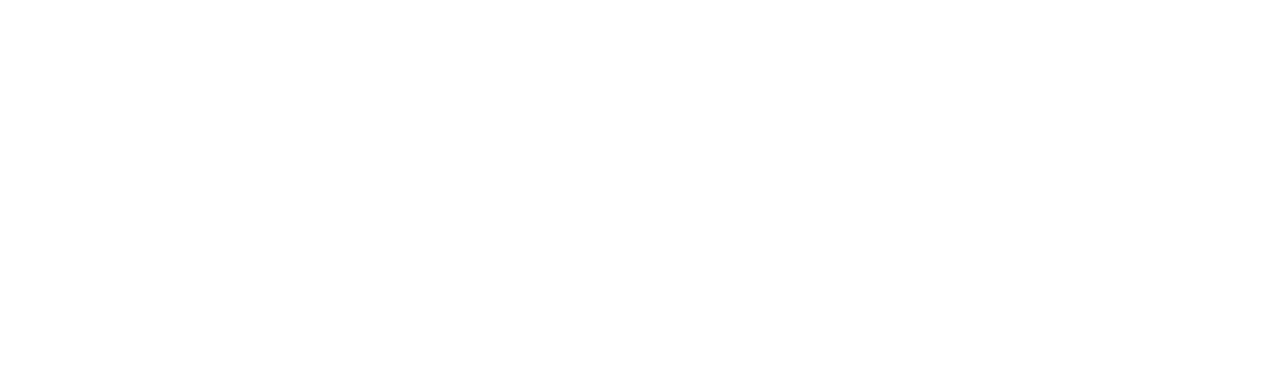
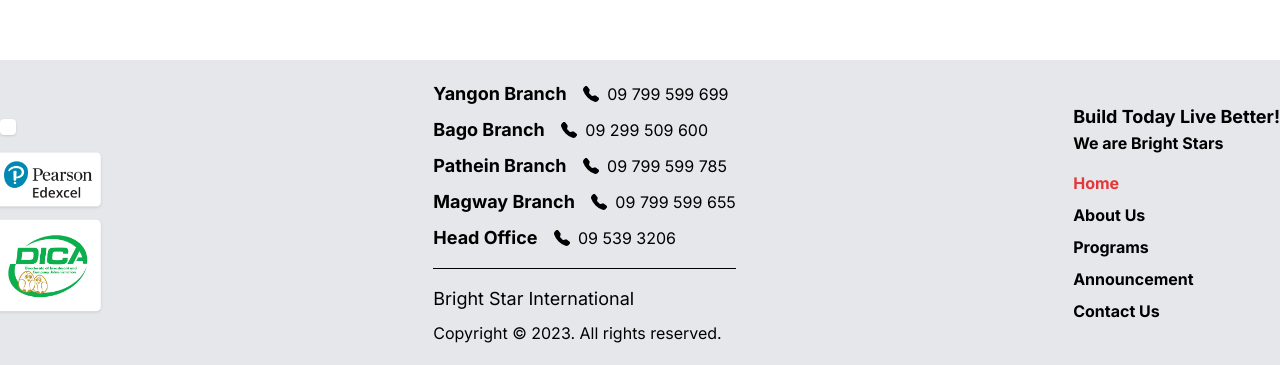
Before and after one commit to Hanna1997-del/Bright-Stars, a Next.js app: page / in a window 1280 px wide. Shown: the part 908-1273 px from the top of the page. Before the commit the page ends 800 px from the top, so only its background shows below. Built offline with nearby package versions, Linux system fonts and the light colour scheme.

Commit message:
Add Footer

```diff
--- a/src/app/layout.tsx
+++ b/src/app/layout.tsx
@@ -19,9 +19,10 @@
   return (
     <html lang="en">
       <body className={inter.className}>
-        <Navbar/>
+      <Navbar/>
 
         {children}
+
         <Footer/>
 
         </body>
--- a/src/app/page.tsx
+++ b/src/app/page.tsx
@@ -3,6 +3,9 @@
 
 export default function Home() {
   return (
-    <main >Bright Stars</main>
+    <main className='w-screen h-[100vh] justify-center items-center' >
+      <h1 className='text-center mt-32'>Bright Stars</h1>
+
+    </main>
   )
 }
--- a/src/components/Footer.tsx
+++ b/src/components/Footer.tsx
@@ -1,10 +1,80 @@
+"use client";
+import { cn } from "@/lib/utils";
+import Image from "next/image";
+import PhoneNumber from "./PhoneNumber";
+import { navlinks } from "./Navbar";
+import Link from "next/link";
+import { useRouter } from "next/navigation";
+
+
+
 interface FooterProps {
 
 }
 
 const Footer: React.FC<FooterProps> = () => {
+    const router = useRouter();
     return (
-        <div>Footer</div>
+        <footer aria-label="Site Footer" className="mt-10 bg-gray-200 ">
+      <div className="py-5">
+        <div className=" flex flex-col md:flex-row justify-between items-center center-content-area">
+          <div className="flex flex-row md:flex-col w-[full] md:w-[6rem] gap-5 items-center md:items-start">
+            <div
+              className={cn(
+                "nav-brand bg-white p-2 rounded shadow h-max",
+                "w-[10%]"
+              )}
+            >
+              <Image src="/images/logo.png" alt="bsip logo" width={100} height={100} />
+            </div>
+            <div
+              className={cn(
+                "nav-brand bg-white p-2 rounded shadow h-max",
+                "scale-[1.1]"
+              )}
+            >
+              <Image src="/images/pearson-edexcel.png" alt="bsip logo" width={100} height={100} />
+            </div>
+            <div
+              className={cn(
+                "nav-brand bg-white p-2 rounded shadow h-max",
+                "scale-[1.1]"
+              )}
+            >
+              <Image src="/images/dica-logo.png" alt="bsip logo" width={100} height={100} />
+            </div>
+          </div>
+          <div className="flex flex-col gap-2 mt-10 md:mt-0 text-center md:text-left">
+            <PhoneNumber branch="Yangon Branch" phone="09 799 599 699" />
+            <PhoneNumber branch="Bago Branch" phone="09 299 509 600" />
+            <PhoneNumber branch="Pathein Branch" phone="09 799 599 785" />
+            <PhoneNumber branch="Magway Branch" phone="09 799 599 655" />
+            <PhoneNumber branch="Head Office" phone="09 539 3206" />
+            <div className="w-full border-t border-t-black my-2"></div>
+            <h2 className="text-lg">Bright Star International</h2>
+            <p>Copyright &copy; {(new Date()).getFullYear()}. All rights reserved. </p>
+          </div>
+          <div className="hidden flex-col gap-2 md:flex">
+            <div className="font-bold mb-2">
+              <h3 className="text-lg">Build Today Live Better!</h3>
+              <h5>We are Bright Stars</h5>
+            </div>
+            {navlinks.map((link, index) => (
+              <Link
+                href={link.url}
+                className={cn(
+                  "font-bold",
+                  router.asPath == link.url && "text-active"
+                )}
+                key={index}
+              >
+                {link.label}
+              </Link>
+            ))}
+          </div>
+        </div>
+      </div>
+    </footer>
      );
 }
 
--- /dev/null
+++ b/src/components/PhoneNumber.tsx
@@ -0,0 +1,16 @@
+import { BsTelephoneFill } from "react-icons/bs";
+interface PhoneNumberProps {
+    branch: string;
+    phone: string;
+}
+
+const PhoneNumber: React.FC<PhoneNumberProps> = ({branch,phone}) => {
+    return (
+        <div className="flex flex-col md:flex-row gap-0 md:gap-2 items-center w-full mt-3 md:mt-0">
+        <h5 className="text-lg font-bold md:mr-2">{branch}</h5>
+        <span className="flex items-center gap-1"><BsTelephoneFill />&nbsp;{phone}</span>
+      </div>
+     );
+}
+
+export default PhoneNumber;
```
